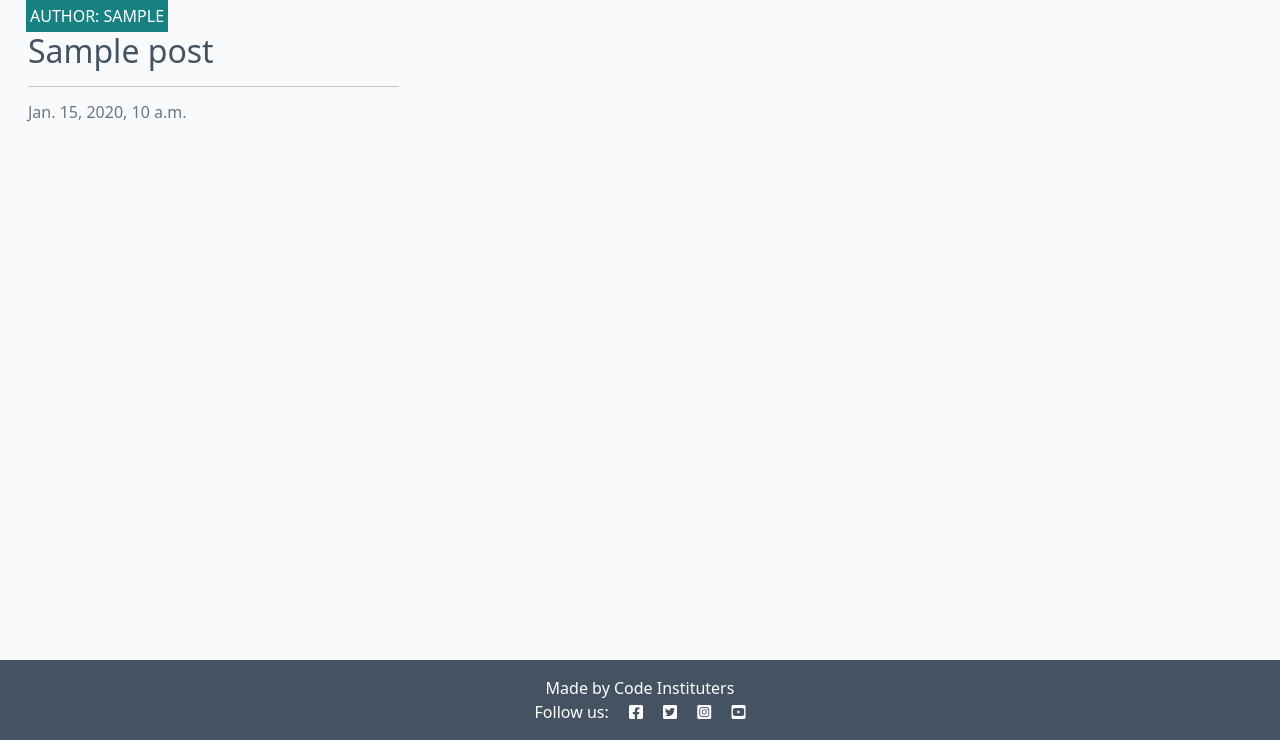
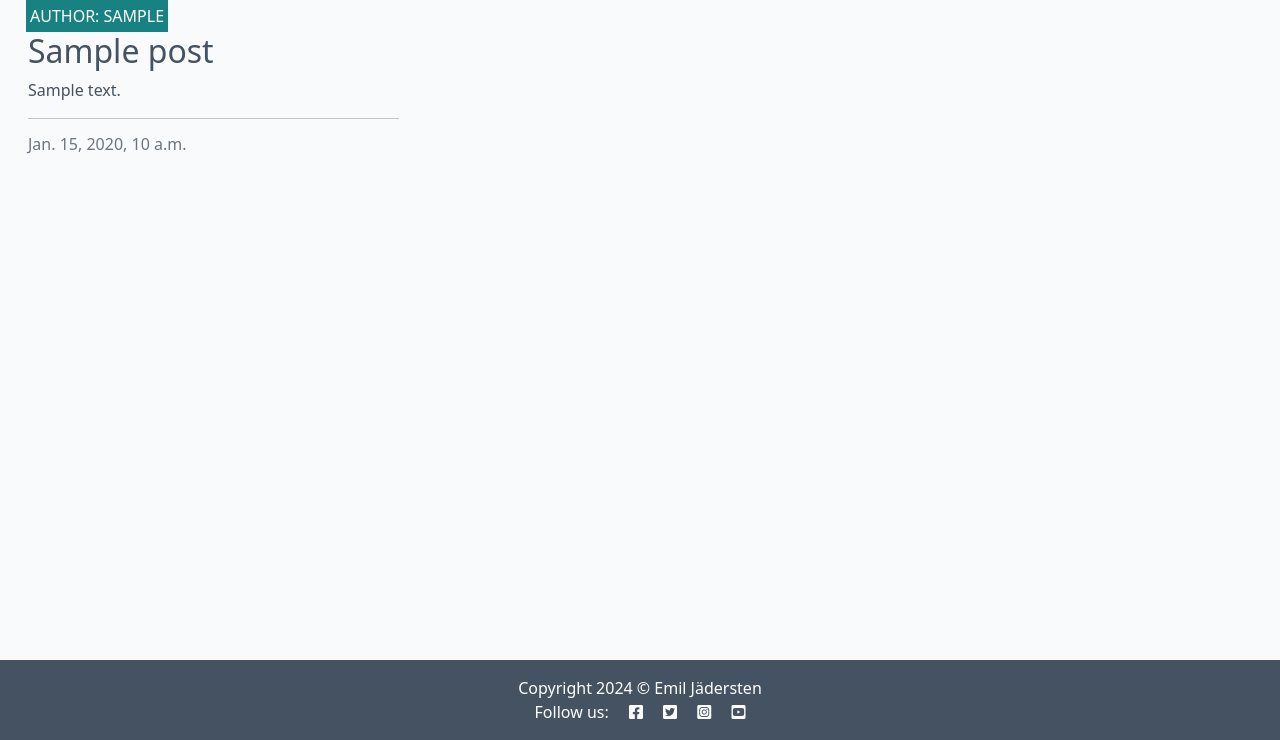
Before and after one commit to EmilionR/django-blog, a Django app: page / in a window 1280 px wide. Shown: the part 60-800 px from the top of the page. Run offline with Django 4.2, Linux system fonts and the light colour scheme; tables that the repository leaves empty hold one stand-in row (values such as "Sample post").

Commit message:
Implement pagination system

```diff
--- a/blog/templates/blog/index.html
+++ b/blog/templates/blog/index.html
@@ -20,6 +20,7 @@
                             </div>
                             <a href="#" class="post-link">
                                 <h2 class="card-title">{{ post.title }}</h2>
+                                <p class="card-text">{{ post.excerpt }}</p>
                             </a>
 
                             <hr />
@@ -40,6 +41,9 @@
     {% if is_paginated %}
     <nav aria-label="Page navigation">
         <ul class="pagination justify-content-center">
+            {% if page_obj.has_previous %}
+            <li><a href="?page={{ page_obj.previous_page_number }}" class="page-link">&laquo; PREV</a></li>
+            {% endif %}
             {% if page_obj.has_next %}
             <li><a href="?page={{ page_obj.next_page_number }}" class="page-link"> NEXT &raquo;</a></li>
             {% endif %}
@@ -50,3 +54,6 @@
 
 <!-- index.html content ends here -->
 {% endblock %}
+{% block copyright %}
+Copyright 2024 © Emil Jädersten
+{% endblock %}
--- a/templates/base.html
+++ b/templates/base.html
@@ -40,7 +40,7 @@
                 <ul class="navbar-nav me-auto mb-2 mb-lg-0">
                     <li class="nav-item">
                         <a class="nav-link {% if request.path == home_url %}active{% endif %}" aria-current="page"
-                            href="#">Home</a>
+                            href="{% url 'home' %}">Home</a>
                     </li>
 
                 </ul>
@@ -61,7 +61,7 @@
 
     <!-- Footer -->
     <footer class="footer mt-auto py-3 dark-bg">
-        <p class="m-0 text-center text-white">Made by Code Instituters</p>
+        <p class="m-0 text-center text-white">{% block copyright %}Made by Emil Jädersten{% endblock %}</p>
         <p class="m-0 text-center text-white">Follow us: <i class="fab fa-facebook-square ms-3"></i>
             <i class="fab fa-twitter-square ms-3"></i>
             <i class="fab fa-instagram-square ms-3"></i>
```
